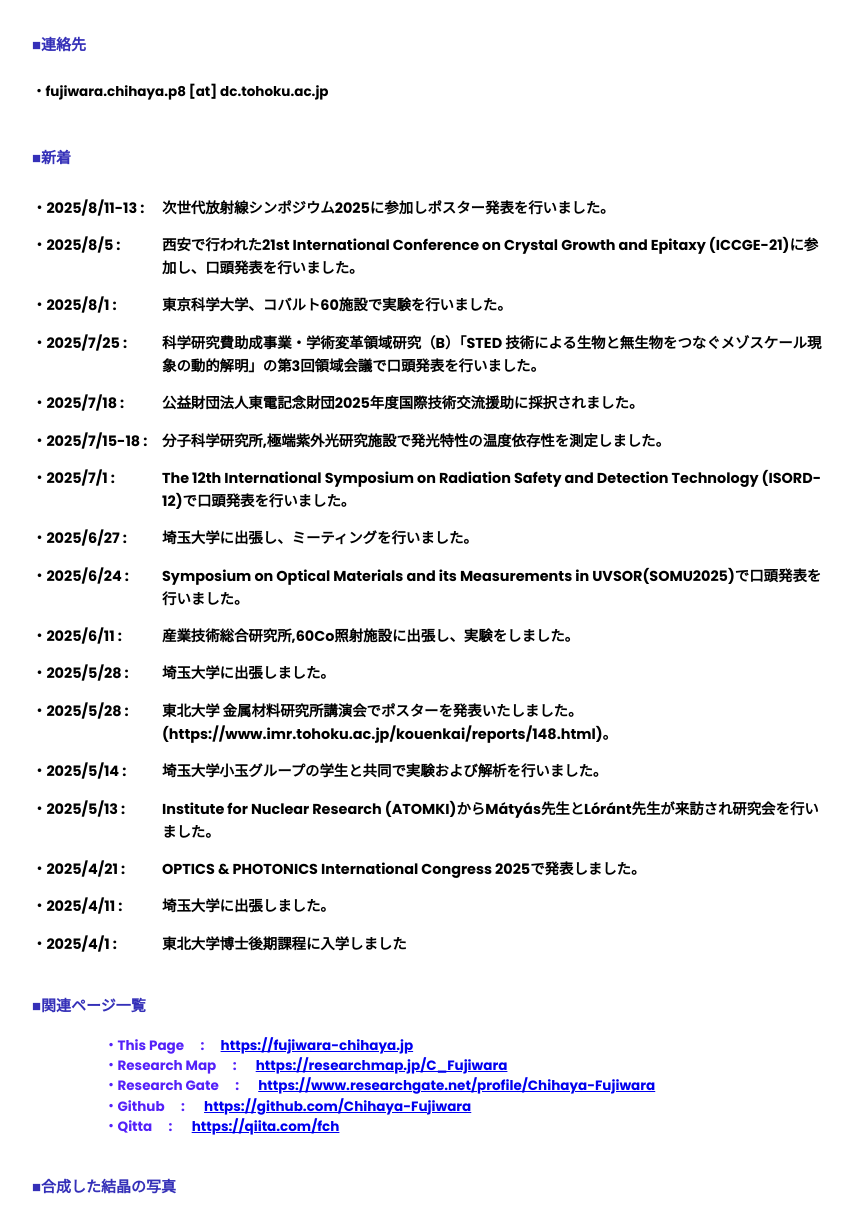
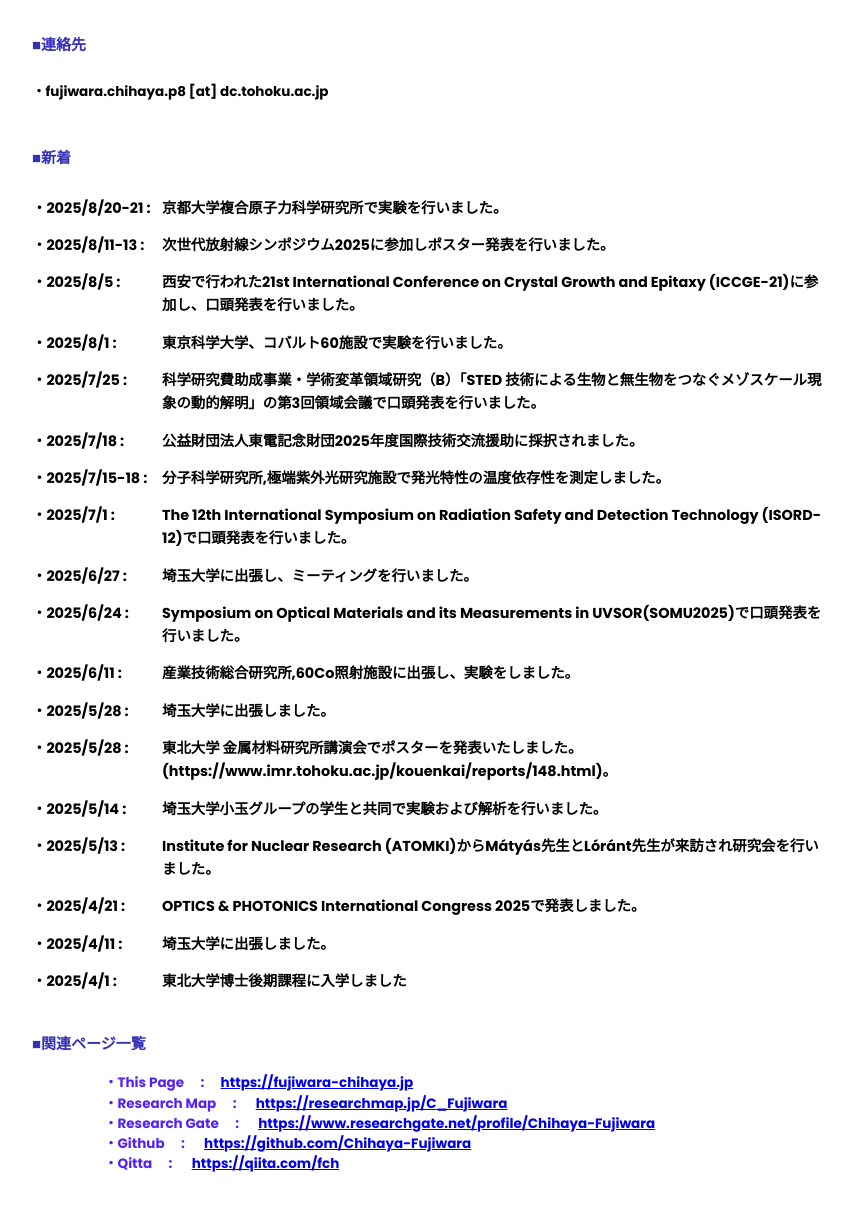
Before and after one commit to Chihaya-Fujiwara/homepage, a Flask app: page / in a window 1280 px wide. Shown: the part 271-1485 px from the top of the page, without its empty margins (208-1061 px from the left). Run offline with Flask 3, Linux system fonts and the light colour scheme.

Commit message:
second commit

```diff
--- a/templates/index.html
+++ b/templates/index.html
@@ -23,7 +23,7 @@
     </section>
 
     <section class="maintext">
-        <h1>{% if lang == 'ja' %}無機材料、特に発光材料の研究に取り組んでおります。{% else %}I am engaged in research and development of inorganic materials, especially luminescent materials.{% endif %}</h1><br>
+        <h1>{% if lang == 'ja' %}無機材料、特に発光材料の研究に取り組んでおります。{% else %} I am engaged in research and development of inorganic materials, especially luminescent materials.{% endif %}</h1><br>
     </section>
 
     <br>
@@ -42,6 +42,16 @@
     </section>
 
     <div class="news-list">
+
+        <p class="news-item">
+            {% if lang == 'ja' %}
+                <span class="date">・2025/8/20-21 :</span>
+                <span class="description">京都大学複合原子力科学研究所で実験を行いました。</span>
+            {% else %}
+                <span class="date">・2025/8/20-21 :</span>
+                <span class="description">We conducted an experiment at the Institute for Integrated Radiation and Nuclear Science, Kyoto University.</span>
+            {% endif %}
+        </p>
 
         <p class="news-item">
             {% if lang == 'ja' %}
```
